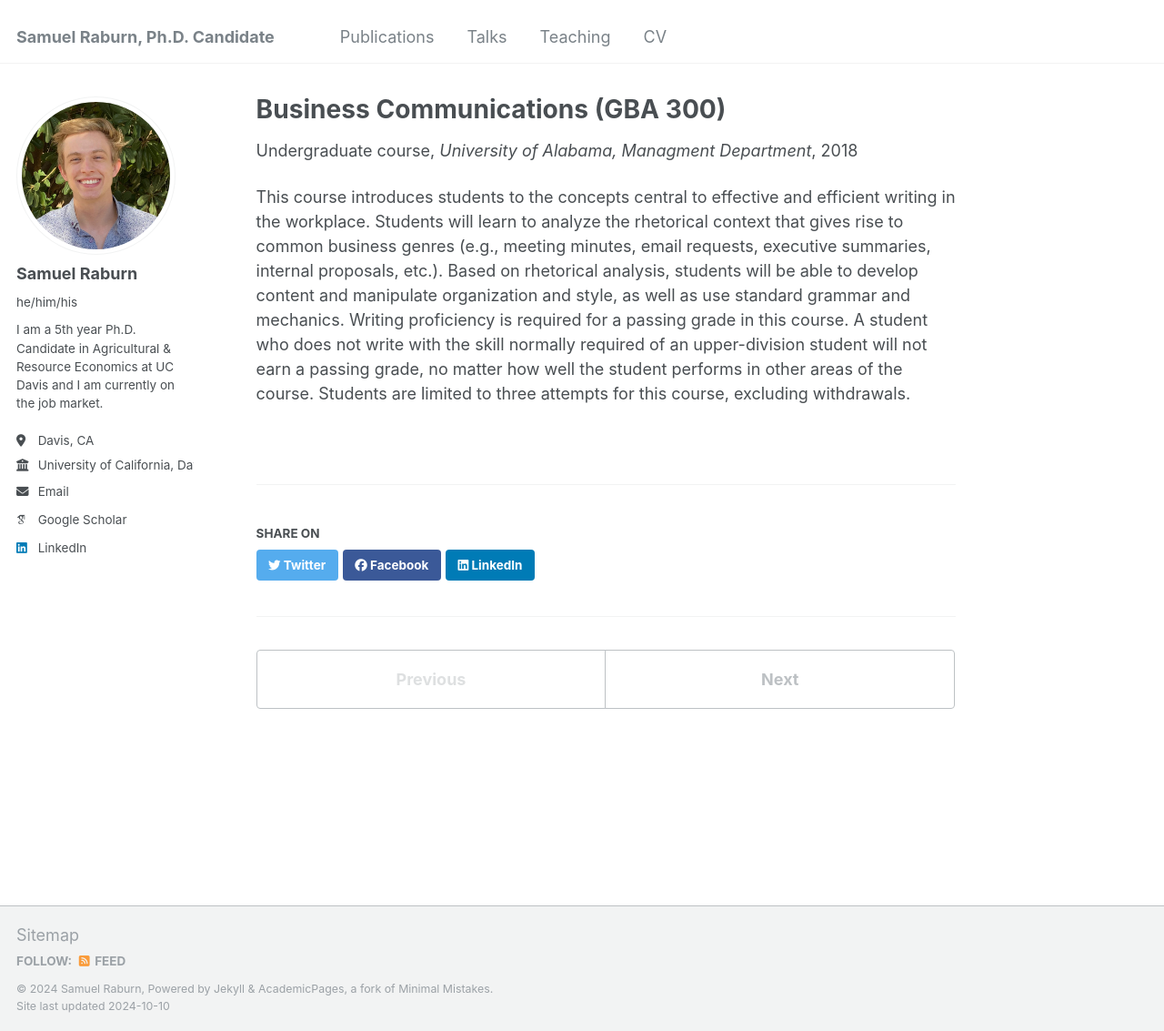
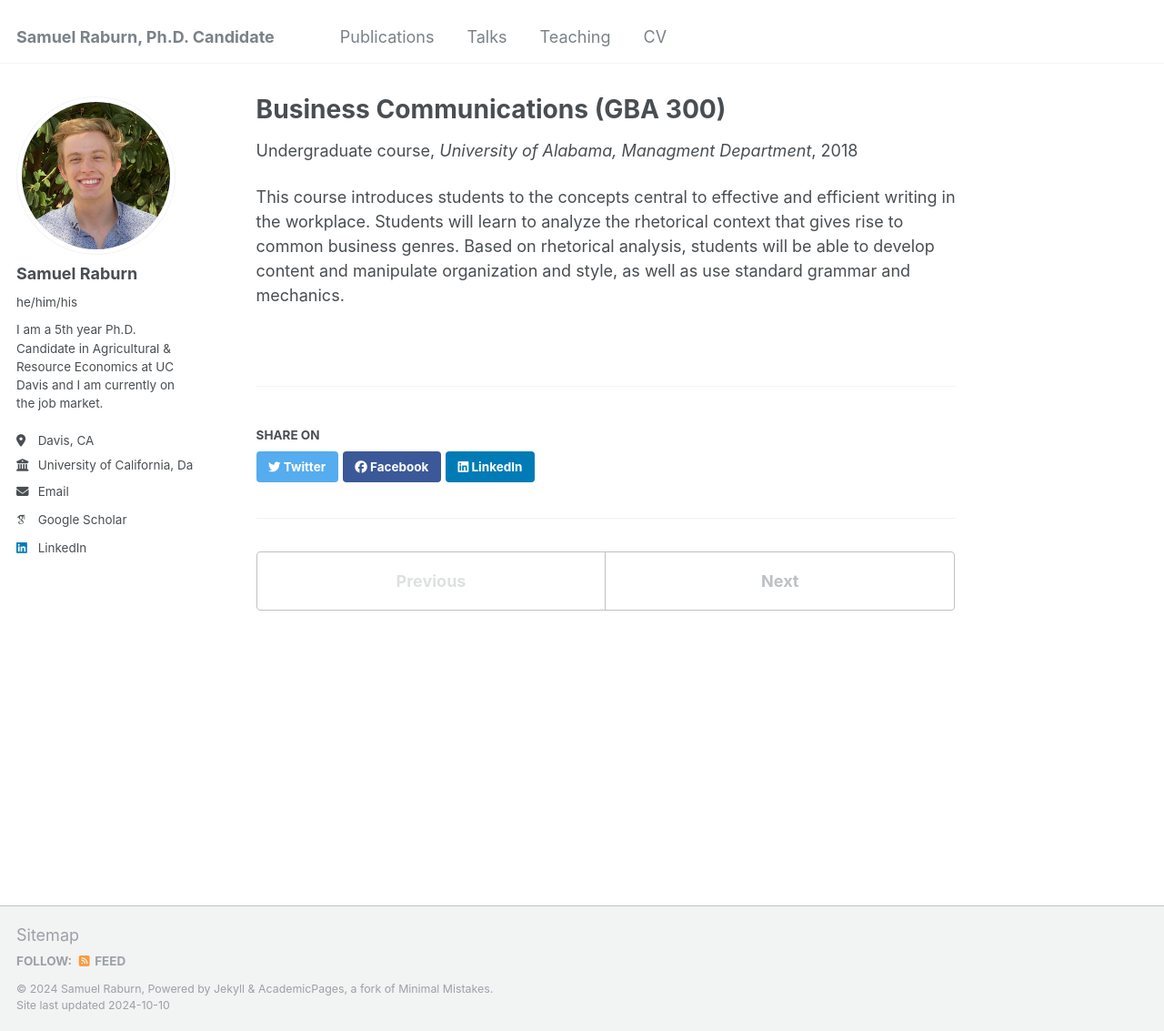
Before and after one commit to sraburn/sraburn.github.io, a Jekyll site: the page built from _teaching/GBA300.md, in a window 1280 px wide and 1133 px high. Shown: the whole window at 91% size. Built offline with Jekyll 4.4.1, drawn with Linux system fonts in a browser that asks for light colours; some web fonts are replaced.

Commit message:
Update GBA300.md

```diff
--- a/_teaching/GBA300.md
+++ b/_teaching/GBA300.md
@@ -8,4 +8,4 @@ date: 2018-08-01
 location: "Tuscaloosa, AL"
 ---
 
-This course introduces students to the concepts central to effective and efficient writing in the workplace. Students will learn to analyze the rhetorical context that gives rise to common business genres (e.g., meeting minutes, email requests, executive summaries, internal proposals, etc.). Based on rhetorical analysis, students will be able to develop content and manipulate organization and style, as well as use standard grammar and mechanics. Writing proficiency is required for a passing grade in this course. A student who does not write with the skill normally required of an upper-division student will not earn a passing grade, no matter how well the student performs in other areas of the course. Students are limited to three attempts for this course, excluding withdrawals.
+This course introduces students to the concepts central to effective and efficient writing in the workplace. Students will learn to analyze the rhetorical context that gives rise to common business genres. Based on rhetorical analysis, students will be able to develop content and manipulate organization and style, as well as use standard grammar and mechanics.
```
